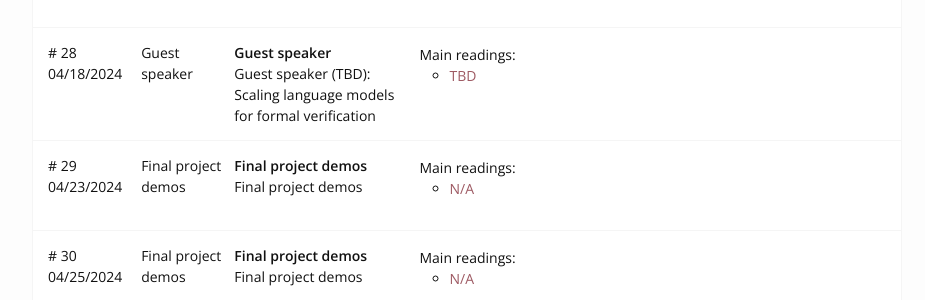
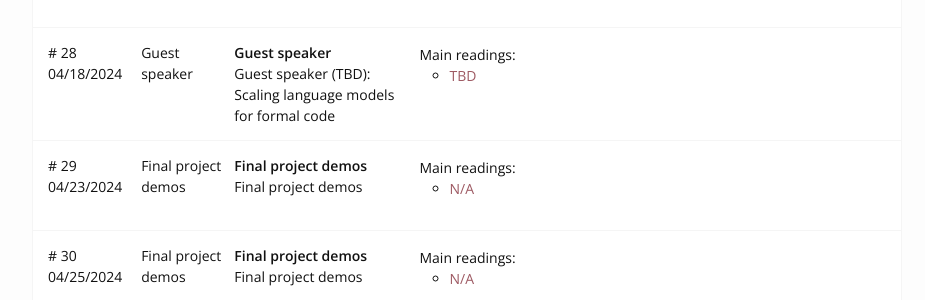
Before and after one commit to cmu-codegen/s2024, a Jekyll site: the page built from index.md, in a window 1280 px wide and 900 px high, scrolled down 5009 px. Shown: the part 196-496 px from the top of the window, without its empty margins (173-1098 px from the left). Built offline with Jekyll 4.4.1, drawn with Linux system fonts in a browser that asks for light colours; nearby versions of some CDN libraries.

Commit message:
Update schedule.yml

```diff
--- a/_data/schedule.yml
+++ b/_data/schedule.yml
@@ -358,7 +358,7 @@ schedule:
       - url: https://arxiv.org/abs/2310.00656
         title: "Lego-Prover: Neural Theorem Proving with Growing Libraries"
   - number: 28
-    title: "Guest speaker (TBD): Scaling language models for formal verification"
+    title: "Guest speaker (TBD): Scaling language models for formal code"
     theme: Guest speaker
     kind: Guest speaker
     date: 2024-04-18T15:30
```
